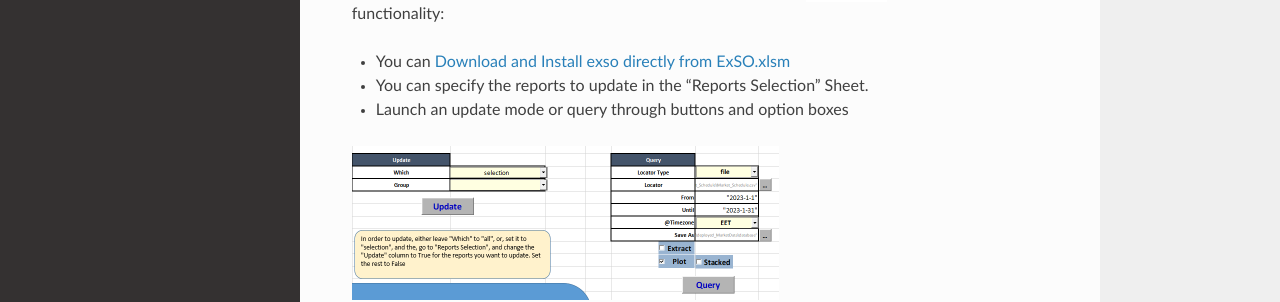
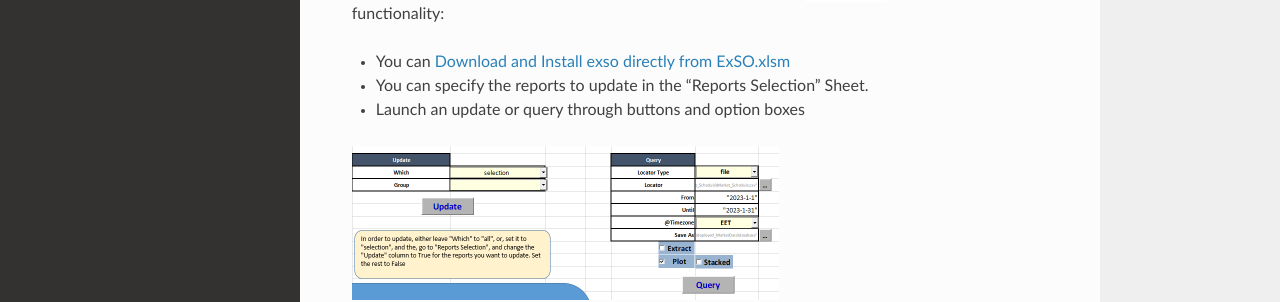
Before and after one commit to ThanosGkou/exso, a Sphinx documentation site: the page built from docs/source/api.rst, in a window 1280 px wide and 900 px high, scrolled down 6823 px. Shown: the part 412-714 px from the top of the window. Built offline with Sphinx 7.4.7 and the Read the Docs theme 3.1.0, drawn with Linux system fonts in a browser that asks for light colours.

Commit message:
fix doc typos

```diff
--- a/docs/source/api.rst
+++ b/docs/source/api.rst
@@ -353,7 +353,7 @@ As of version 1.0.0, you can use exso through an excel-based gui |xlsm|, for bas
 
 * You can :ref:`Download and Install exso directly from ExSO.xlsm <install_with_xlsm>`
 * You can specify the reports to update in the "Reports Selection" Sheet.
-* Launch an update mode or query through buttons and option boxes
+* Launch an update or query through buttons and option boxes
 
 .. figure:: figs/exso_xlsm_2.png
    :scale: 50 %
```
